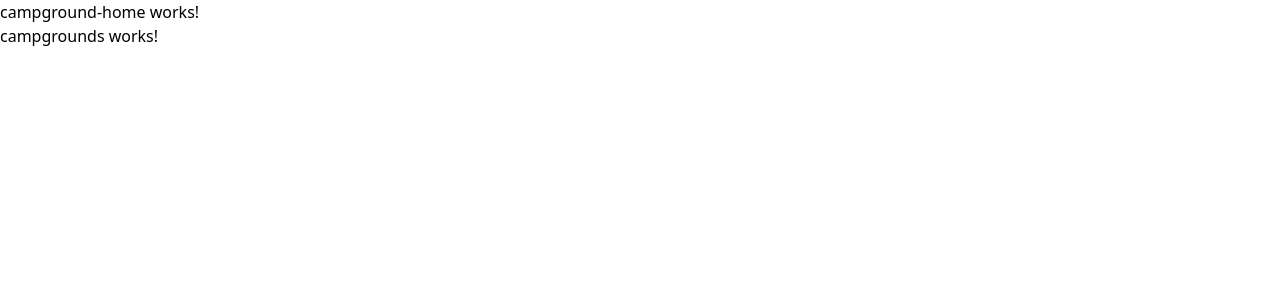
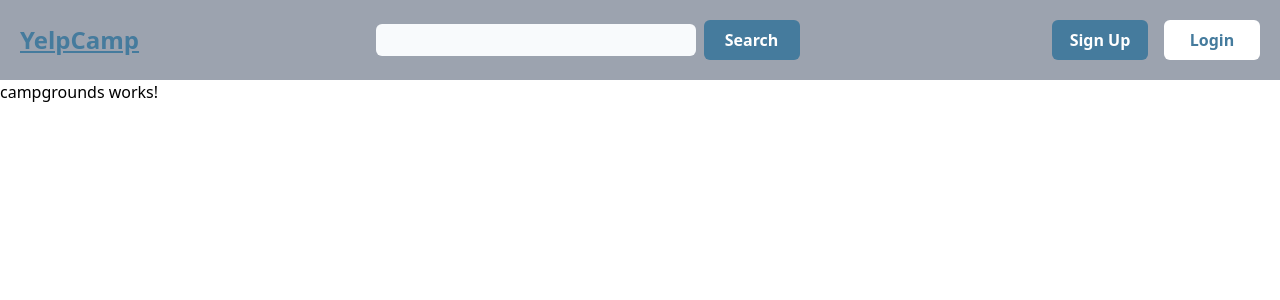
Before and after one commit to GabrielBoucher91/MEAN-YelpCamp-Frontend, an Angular app: page /campgrounds in a window 1280 px wide. Shown: the top 300 px of the page. Built offline with nearby package versions, Linux system fonts and the light colour scheme.

Commit message:
Started on the navbar basics. I did the non-loggedin navbar and I need to do the loggedin version

```diff
--- a/src/app/campgrounds/campground-home/campground-home.component.html
+++ b/src/app/campgrounds/campground-home/campground-home.component.html
@@ -1,2 +1,2 @@
-<p>campground-home works!</p>
+<app-nav-bar></app-nav-bar>
 <router-outlet></router-outlet>
--- a/src/app/shared/nav-bar/nav-bar.component.css
+++ b/src/app/shared/nav-bar/nav-bar.component.css
@@ -5,6 +5,20 @@
   @apply flex-row;
   @apply mx-auto;
   @apply w-full;
-  @apply h-12;
-  @apply bg-slate-500/30;
+  @apply h-20;
+  @apply px-5;
+  @apply text-white;
+  @apply bg-gray-400;
 }
+
+.loginslinks {
+  @apply h-10 w-24 ml-4 rounded-md flex justify-center items-center transition-colors duration-300 font-bold;
+}
+
+.signup {
+  @apply bg-secondary hover:bg-secondary_hover;
+}
+
+.login {
+  @apply bg-white text-secondary hover:bg-slate-300;
+}
--- a/src/app/shared/nav-bar/nav-bar.component.html
+++ b/src/app/shared/nav-bar/nav-bar.component.html
@@ -1 +1,18 @@
-<nav class="navbar">This is a navbar</nav>
+<nav class="navbar">
+  <div class="text-2xl font-bold underline text-secondary">YelpCamp</div>
+  <div class="flex flex-row justify-between items-center">
+    <input
+      type="text"
+      class="h-8 w-80 rounded-md mr-2 text-gray-500 text-sm p-1 bg-slate-50"
+    />
+    <button
+      class="h-10 w-24 rounded-md flex justify-center items-center font-bold bg-secondary hover:bg-secondary_hover"
+    >
+      Search
+    </button>
+  </div>
+  <div class="flex flex-row justify-between items-center">
+    <a routerLink="/user/signup" class="loginslinks signup">Sign Up</a>
+    <a routerLink="/user/login" class="loginslinks login">Login</a>
+  </div>
+</nav>
--- a/src/app/shared/shared.module.ts
+++ b/src/app/shared/shared.module.ts
@@ -1,10 +1,11 @@
 import { NgModule } from '@angular/core';
+import { RouterModule } from '@angular/router';
 import { CommonModule } from '@angular/common';
 import { NavBarComponent } from './nav-bar/nav-bar.component';
 
 @NgModule({
   declarations: [NavBarComponent],
-  imports: [CommonModule],
+  imports: [CommonModule, RouterModule],
   exports: [NavBarComponent],
 })
 export class SharedModule {}
--- a/tailwind.config.js
+++ b/tailwind.config.js
@@ -7,7 +7,7 @@ module.exports = {
         primary: "#E63946",
         primary_hover: "#BD303B",
         secondary: "#457B9D",
-        secondary_hover: "#457B9D",
+        secondary_hover: "#305F7D",
       },
       dropShadow: {
         "1image": "0 5px 10px rgba(255, 255, 255, 0.50)",
```
Also changed, not shown: src/app/campgrounds/campgrounds.module.ts (+4 -7 lines).
